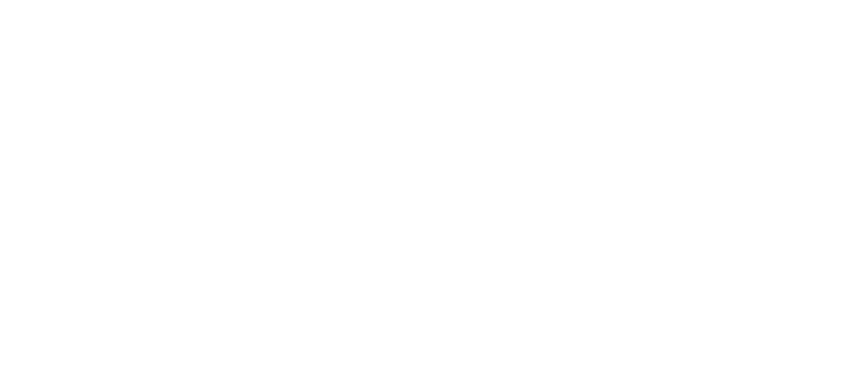
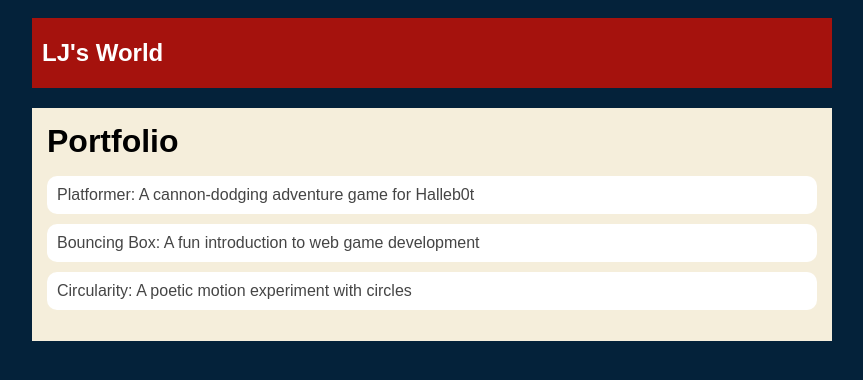
Before and after one commit to LJackson2010/LJackson2010.github.io, a plain HTML site: page portfolio.html in a window 1280 px wide. Shown: the whole page, without its empty margins (208-1071 px from the left). Drawn offline with Linux system fonts and the light colour scheme.

Commit message:
add portfolio page to website

```diff
--- a/portfolio.html
+++ b/portfolio.html
@@ -0,0 +1,35 @@
+<!DOCTYPE html>
+<html>
+    <head>
+        <title>LJ's World</title>
+        <link rel="stylesheet"  href="style.css" />
+    </head>
+
+    <body>
+        <!-- All content goes here -->
+         <div id="all-contents">
+            <nav>
+                <h1>LJ's World</h1>
+                <ul id="nav-li">
+                    <li class="nav-li">
+                        <a href="portfolio.html"></a>
+                    </li>
+                </ul>
+            </nav>
+
+    <main>
+        <div class="content">
+            <h1>Portfolio</h1>
+            <ul id="portfolio">
+                <li>
+                    <a href="fsd-projects/platformer/">Platformer: A cannon-dodging adventure game for Halleb0t</a>
+                </li>
+                <li>
+                    <a href="fsd-projects/bouncing-box/">Bouncing Box: A fun introduction to web game development</a>
+                </li>
+                <li>
+                    <a href="fsd-projects/circularity/">Circularity: A poetic motion experiment with circles</a>
+                </li>
+            </ul>
+        </div>
+    </main>
--- a/style.css
+++ b/style.css
@@ -1,5 +1,5 @@
 body {
-    background: rgb(125, 198, 205);
+    background: rgb(4, 34, 58);
     color: rgb(45, 45, 45);
     padding: 10px;
     font-family: Arial, sans-serif;
@@ -75,3 +75,29 @@
 h2, h3 {
     margin: 0px;
 }
+
+/* Portfolio styles */
+.content h1 {
+    color:black;
+}
+
+#portfolio {
+    list-style-type: none;
+    padding-left: 0;
+}
+
+#portfolio li {
+    background: #fff;
+    padding: 10px;
+    border-radius: 10px;
+    margin-bottom: 10px;
+}
+
+#portfolio li:hover {
+    background: #eee
+}
+
+#portfolio a {
+    text-decoration: none;
+    color: #454545;
+}
```
Also changed, not shown: index.html (+1 -1 lines).
